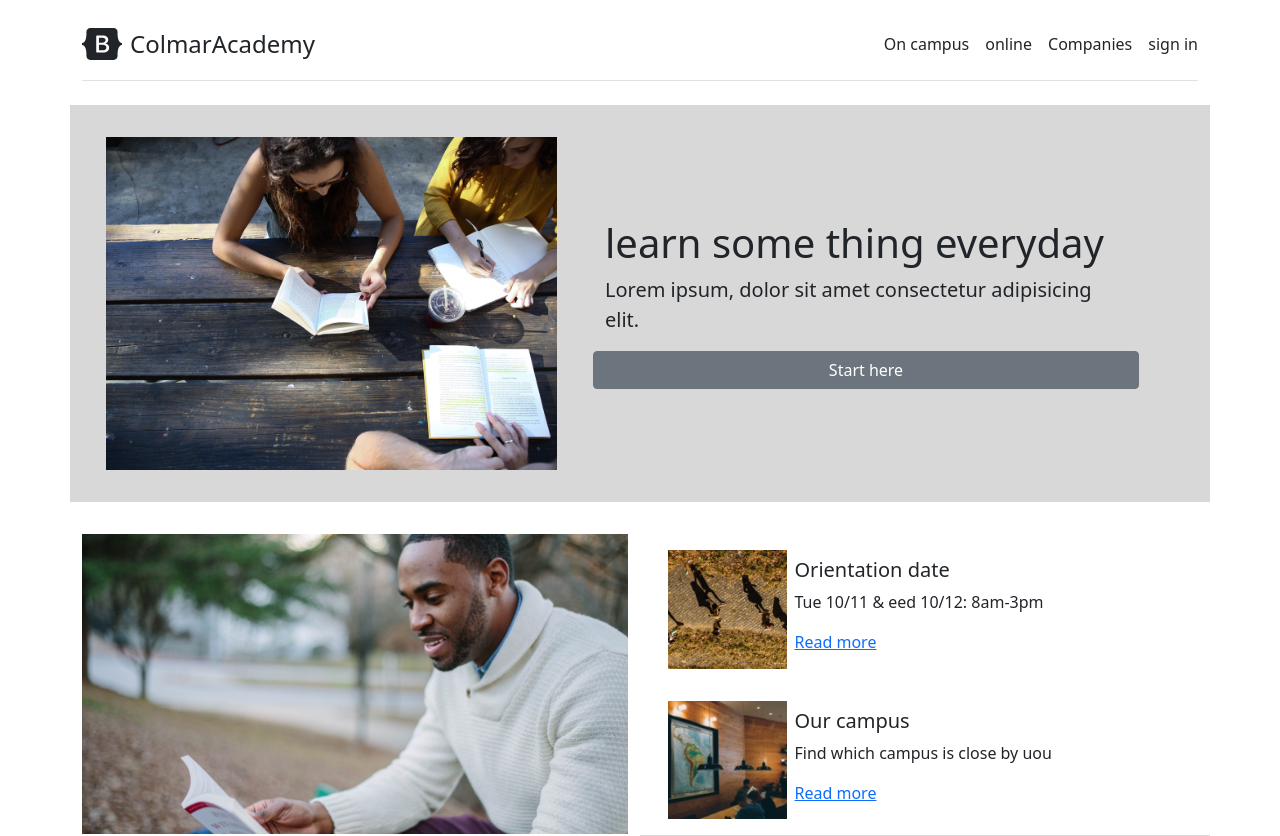
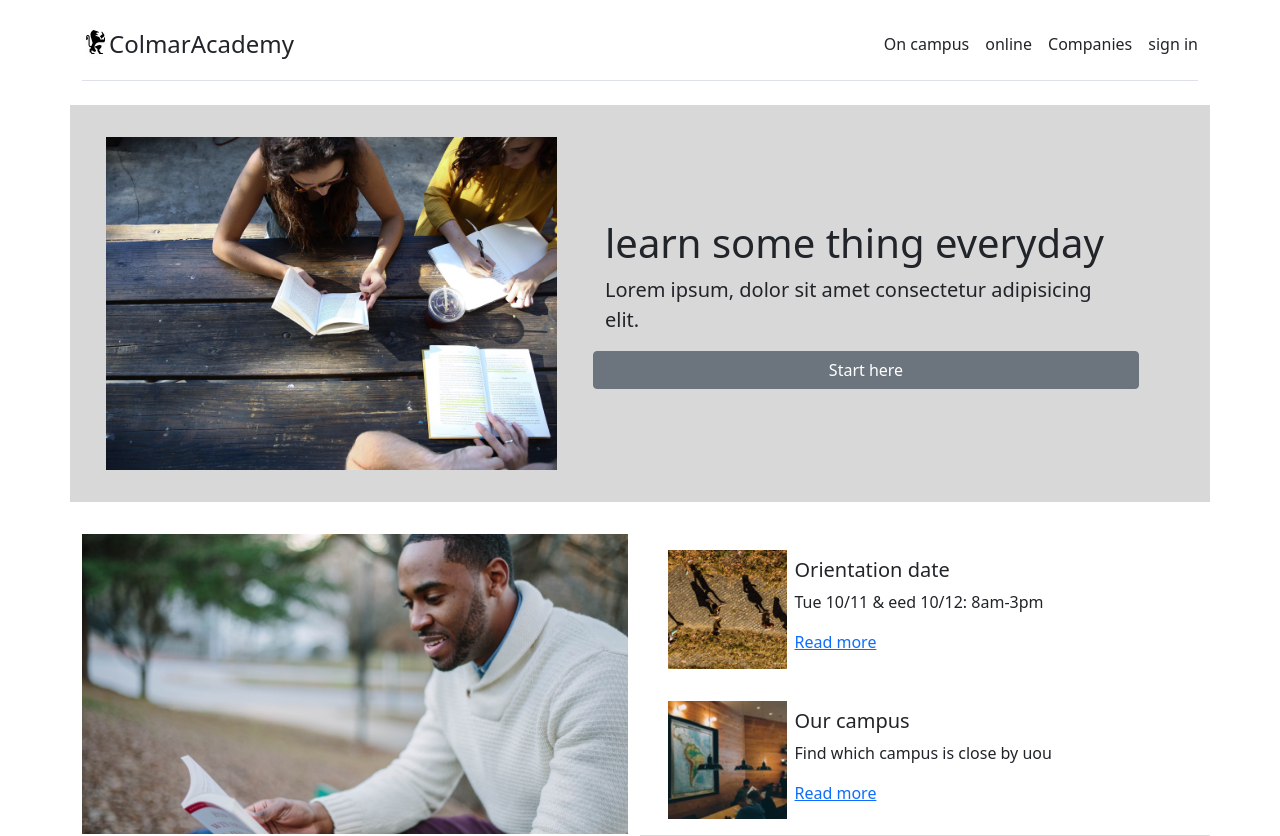
Before and after one commit to maggiie44/Maggiie44.github.io, a plain HTML site: page colmar-academy/index.html in a window 1280 px wide. Shown: the top 836 px of the page. Drawn offline with nearby package versions, Linux system fonts and the light colour scheme.

Commit message:
chg logo

```diff
--- a/colmar-academy/index.html
+++ b/colmar-academy/index.html
@@ -71,7 +71,7 @@
     <div class="container my-4">
     <div class="d-flex flex-column flex-md-row align-items-center pb-3 mb-4  border-bottom">
         <a href="/" class="d-flex align-items-center text-dark text-decoration-none">
-          <svg xmlns="http://www.w3.org/2000/svg" width="40" height="32" class="me-2" viewBox="0 0 118 94" role="img"><title>Bootstrap</title><path fill-rule="evenodd" clip-rule="evenodd" d="M24.509 0c-6.733 0-11.715 5.893-11.492 12.284.214 6.14-.064 14.092-2.066 20.577C8.943 39.365 5.547 43.485 0 44.014v5.972c5.547.529 8.943 4.649 10.951 11.153 2.002 6.485 2.28 14.437 2.066 20.577C12.794 88.106 17.776 94 24.51 94H93.5c6.733 0 11.714-5.893 11.491-12.284-.214-6.14.064-14.092 2.066-20.577 2.009-6.504 5.396-10.624 10.943-11.153v-5.972c-5.547-.529-8.934-4.649-10.943-11.153-2.002-6.484-2.28-14.437-2.066-20.577C105.214 5.894 100.233 0 93.5 0H24.508zM80 57.863C80 66.663 73.436 72 62.543 72H44a2 2 0 01-2-2V24a2 2 0 012-2h18.437c9.083 0 15.044 4.92 15.044 12.474 0 5.302-4.01 10.049-9.119 10.88v.277C75.317 46.394 80 51.21 80 57.863zM60.521 28.34H49.948v14.934h8.905c6.884 0 10.68-2.772 10.68-7.727 0-4.643-3.264-7.207-9.012-7.207zM49.948 49.2v16.458H60.91c7.167 0 10.964-2.876 10.964-8.281 0-5.406-3.903-8.178-11.425-8.178H49.948z" fill="currentColor"></path></svg>
+            <img src="./capstone_colmar_assets/images/ic-logo.svg" alt="">
           <span class="fs-4">ColmarAcademy</span>
         </a>
 
```
